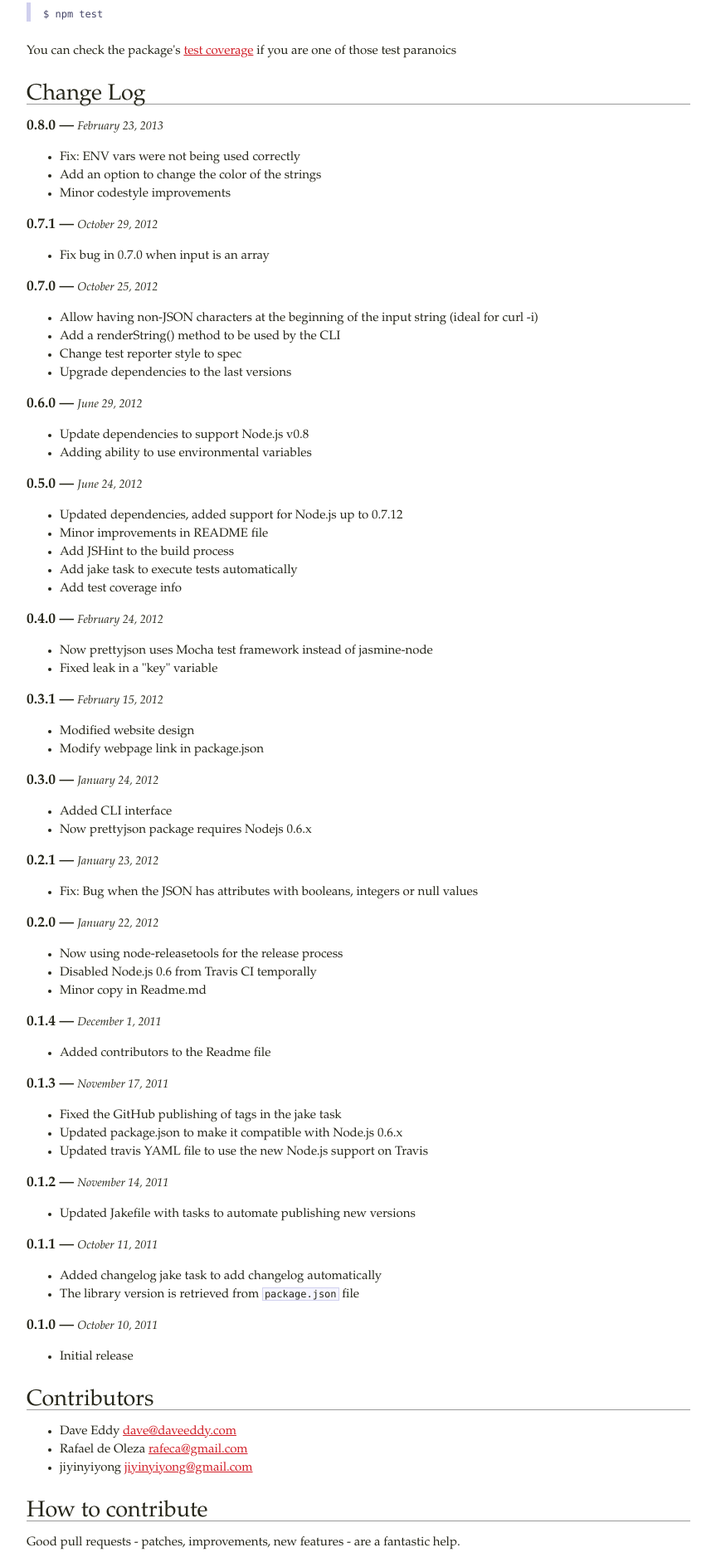
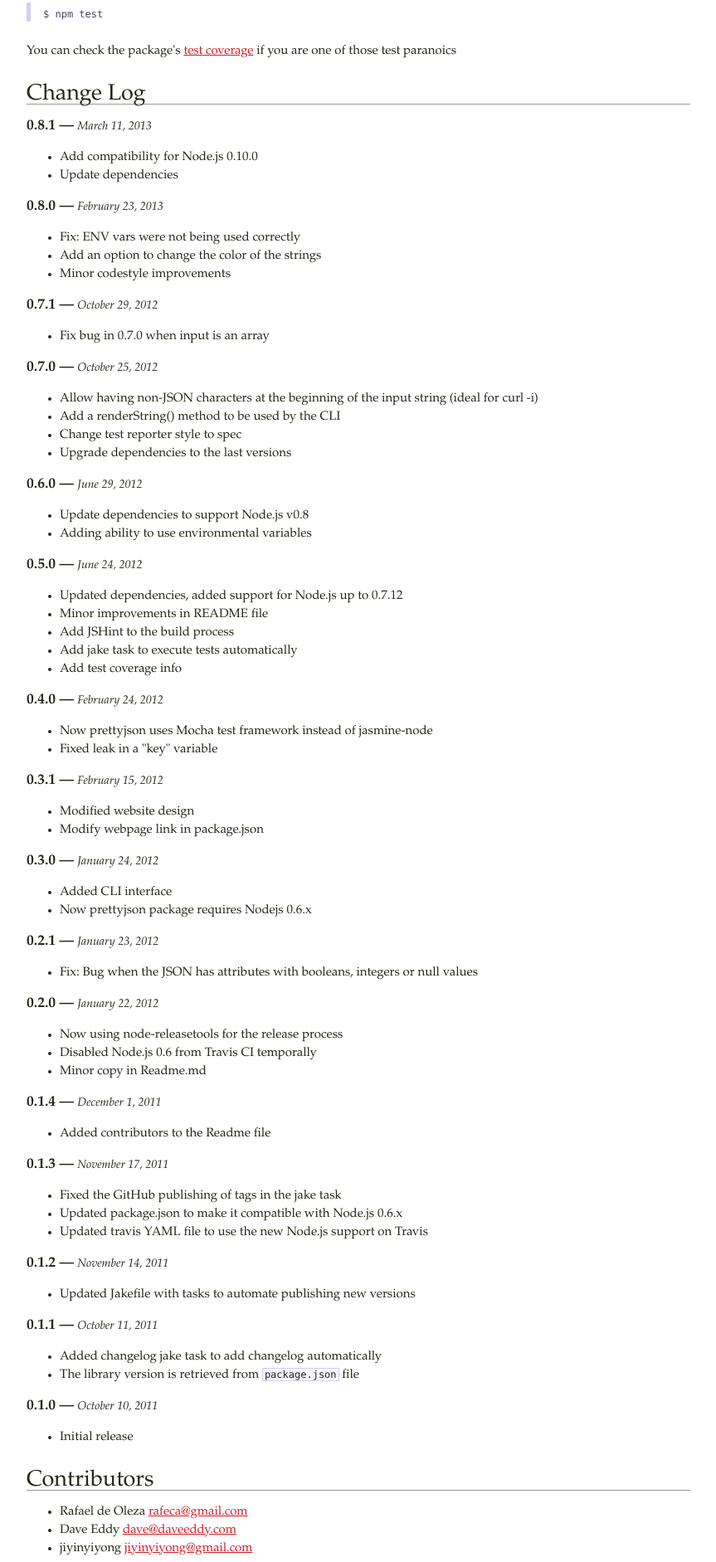
Before and after one commit to rafeca/prettyjson, a website: page docs/index.html in a window 1280 px wide. Shown: the part 3788-5671 px from the top of the page at 83% size, without its empty margins (208-1071 px from the left). Drawn offline with Linux system fonts and the light colour scheme.

Commit message:
Bump version to 0.8.1

```diff
--- a/docs/index.html
+++ b/docs/index.html
@@ -141,7 +141,12 @@ console.log(prettyjson.render(data, {
 
       <h2>Change Log</h2>
 
-      <h3>0.8.0 — <em>February 23, 2013</em></h3>
+      <h3>0.8.1 — <em>March 11, 2013</em></h3>
+<ul>
+<li>Add compatibility for Node.js 0.10.0</li>
+<li>Update dependencies</li>
+</ul>
+<h3>0.8.0 — <em>February 23, 2013</em></h3>
 <ul>
 <li>Fix: ENV vars were not being used correctly</li>
 <li>Add an option to change the color of the strings</li>
@@ -224,9 +229,9 @@ console.log(prettyjson.render(data, {
       <h2>Contributors</h2>
 
       <ul>
-<li>Dave Eddy <a href="&#109;&#x61;&#105;&#x6c;&#x74;&#111;&#58;&#x64;&#x61;&#x76;&#x65;&#x40;&#100;&#97;&#118;&#101;&#101;&#100;&#100;&#121;&#x2e;&#99;&#x6f;&#x6d;">&#x64;&#x61;&#x76;&#x65;&#x40;&#100;&#97;&#118;&#101;&#101;&#100;&#100;&#121;&#x2e;&#99;&#x6f;&#x6d;</a></li>
-<li>Rafael de Oleza <a href="&#x6d;&#x61;&#105;&#x6c;&#x74;&#x6f;&#58;&#114;&#97;&#x66;&#101;&#x63;&#x61;&#64;&#x67;&#109;&#x61;&#105;&#108;&#46;&#99;&#111;&#109;">&#114;&#97;&#x66;&#101;&#x63;&#x61;&#64;&#x67;&#109;&#x61;&#105;&#108;&#46;&#99;&#111;&#109;</a></li>
-<li>jiyinyiyong <a href="&#109;&#x61;&#105;&#x6c;&#x74;&#111;&#58;&#x6a;&#105;&#121;&#105;&#110;&#121;&#105;&#x79;&#111;&#x6e;&#x67;&#x40;&#x67;&#109;&#97;&#105;&#108;&#46;&#99;&#111;&#x6d;">&#x6a;&#105;&#121;&#105;&#110;&#121;&#105;&#x79;&#111;&#x6e;&#x67;&#x40;&#x67;&#109;&#97;&#105;&#108;&#46;&#99;&#111;&#x6d;</a></li>
+<li>Rafael de Oleza <a href="&#109;&#97;&#x69;&#108;&#116;&#x6f;&#x3a;&#114;&#97;&#x66;&#x65;&#x63;&#97;&#x40;&#x67;&#x6d;&#97;&#105;&#108;&#46;&#99;&#111;&#x6d;">&#114;&#97;&#x66;&#x65;&#x63;&#97;&#x40;&#x67;&#x6d;&#97;&#105;&#108;&#46;&#99;&#111;&#x6d;</a></li>
+<li>Dave Eddy <a href="&#109;&#97;&#x69;&#x6c;&#x74;&#111;&#x3a;&#x64;&#x61;&#118;&#101;&#x40;&#x64;&#97;&#118;&#101;&#x65;&#100;&#x64;&#121;&#46;&#99;&#111;&#109;">&#x64;&#x61;&#118;&#101;&#x40;&#x64;&#97;&#118;&#101;&#x65;&#100;&#x64;&#121;&#46;&#99;&#111;&#109;</a></li>
+<li>jiyinyiyong <a href="&#109;&#x61;&#x69;&#x6c;&#116;&#111;&#x3a;&#x6a;&#x69;&#x79;&#x69;&#110;&#121;&#105;&#121;&#111;&#110;&#103;&#x40;&#103;&#109;&#97;&#105;&#108;&#46;&#99;&#111;&#x6d;">&#x6a;&#x69;&#x79;&#x69;&#110;&#121;&#105;&#121;&#111;&#110;&#103;&#x40;&#103;&#109;&#97;&#105;&#108;&#46;&#99;&#111;&#x6d;</a></li>
 </ul>
 
 
@@ -299,7 +304,7 @@ me.</p>
       <p>(The MIT License)
 
 </p>
-<p>Copyright (c) 2011 Rafael de Oleza <a href="&#109;&#97;&#x69;&#108;&#x74;&#111;&#58;&#x72;&#x61;&#102;&#x65;&#x63;&#x61;&#64;&#x67;&#x6d;&#97;&#x69;&#x6c;&#46;&#x63;&#x6f;&#109;">&#x72;&#x61;&#102;&#x65;&#x63;&#x61;&#64;&#x67;&#x6d;&#97;&#x69;&#x6c;&#46;&#x63;&#x6f;&#109;</a>
+<p>Copyright (c) 2011 Rafael de Oleza <a href="&#109;&#97;&#x69;&#108;&#x74;&#x6f;&#58;&#x72;&#x61;&#102;&#101;&#x63;&#x61;&#64;&#x67;&#x6d;&#97;&#105;&#108;&#x2e;&#x63;&#x6f;&#x6d;">&#x72;&#x61;&#102;&#101;&#x63;&#x61;&#64;&#x67;&#x6d;&#97;&#105;&#108;&#x2e;&#x63;&#x6f;&#x6d;</a>
 
 </p>
 <p>Permission is hereby granted, free of charge, to any person obtaining
--- a/package.json
+++ b/package.json
@@ -2,7 +2,7 @@
   "author": "Rafael de Oleza <rafeca@gmail.com> (https://github.com/rafeca)",
   "name": "prettyjson",
   "description": "Package for formatting JSON data in a coloured YAML-style, perfect for CLI output",
-  "version": "0.8.0",
+  "version": "0.8.1",
   "homepage": "http://rafeca.com/prettyjson",
   "keywords": [
     "json",
```
Also changed, not shown: History.md (+5 -0 lines), docs/coverage.html (+6 -0 lines), 1 other file.
